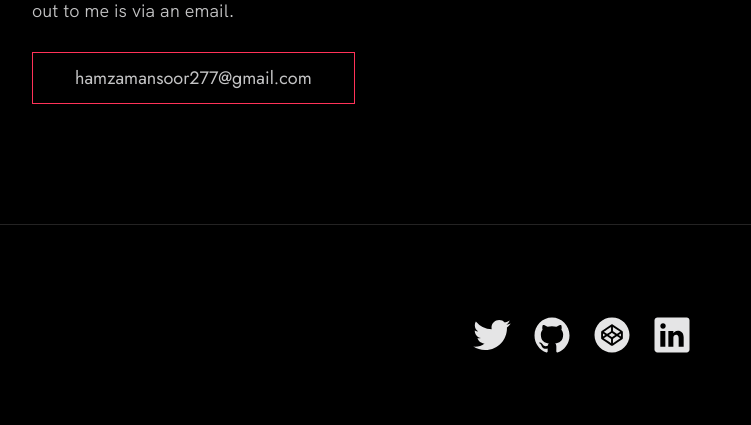
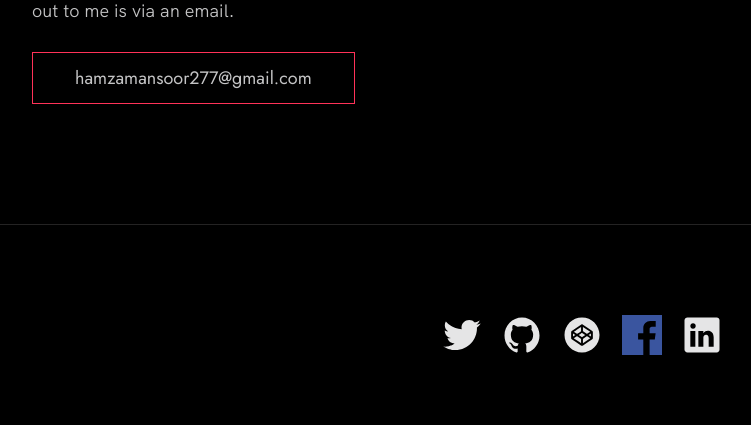
Before and after one commit to hamzamansoor62/Portfolio-master, a Django app: page / in a window 1280 px wide. Shown: the part 2352-2777 px from the top of the page, without its empty margins (58-809 px from the left). Run offline with Django 3.2, Linux system fonts and the light colour scheme.

Commit message:
first commit

```diff
--- a/templates/index.html
+++ b/templates/index.html
@@ -126,6 +126,11 @@
           </a>
         </li>
         <li class="footer__social-link-item">
+          <a href="https://facebook.com/muhammad.hamza.73550" title="Link to Facebook Profile">
+            <img src="{% static 'images/facebook.svg' %}" class="footer__social-image" alt="facebook">
+          </a>
+        </li>
+        <li class="footer__social-link-item">
           <a href="https://www.linkedin.com/in/hamza-mansoor-20815b174/">
             <img src="{% static 'images/linkedin.svg' %}" title="Link to Linkedin Profile" class="footer__social-image" alt="Linkedin">
           </a>
```
Also changed, not shown: images/facebook.svg (added), static/images/facebook.svg (added).
